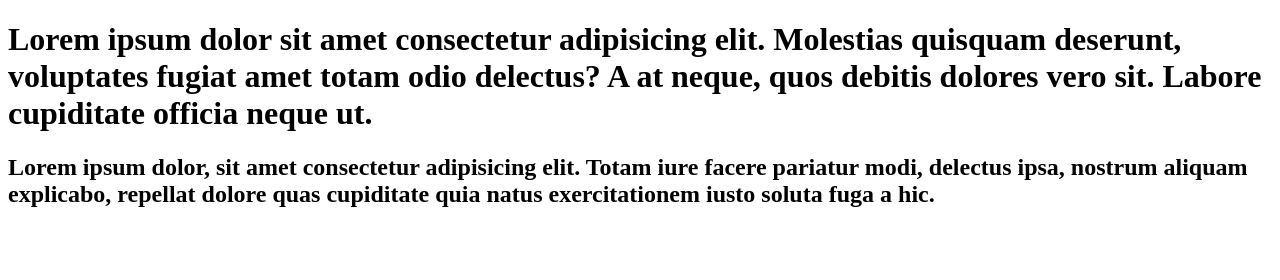
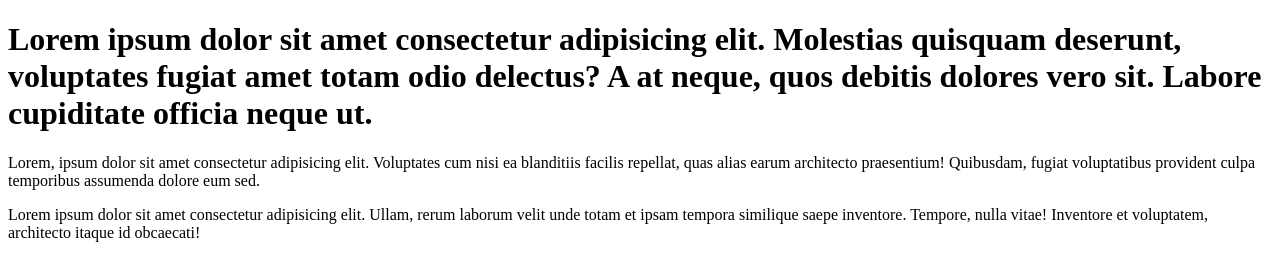
Before and after one commit to catalina-romero/actividad-1-front-end-inacap, a plain HTML site: page pag2.html in a window 1280 px wide. Drawn offline with Linux system fonts and the light colour scheme.

Commit message:
Se ha editado y agregado 2 parrafos

```diff
--- a/pag2.html
+++ b/pag2.html
@@ -8,7 +8,7 @@
 </head>
 <body>
     <h1>Lorem ipsum dolor sit amet consectetur adipisicing elit. Molestias quisquam deserunt, voluptates fugiat amet totam odio delectus? A at neque, quos debitis dolores vero sit. Labore cupiditate officia neque ut.</h1>
-    <h2>Lorem ipsum dolor, sit amet consectetur adipisicing elit. Totam iure facere pariatur modi, delectus ipsa, nostrum aliquam explicabo, repellat dolore quas cupiditate quia natus exercitationem iusto soluta fuga a hic.</h2>
-
+    <p>Lorem, ipsum dolor sit amet consectetur adipisicing elit. Voluptates cum nisi ea blanditiis facilis repellat, quas alias earum architecto praesentium! Quibusdam, fugiat voluptatibus provident culpa temporibus assumenda dolore eum sed.</p>
+    <p>Lorem ipsum dolor sit amet consectetur adipisicing elit. Ullam, rerum laborum velit unde totam et ipsam tempora similique saepe inventore. Tempore, nulla vitae! Inventore et voluptatem, architecto itaque id obcaecati!</p>
 </body>
 </html>
```
